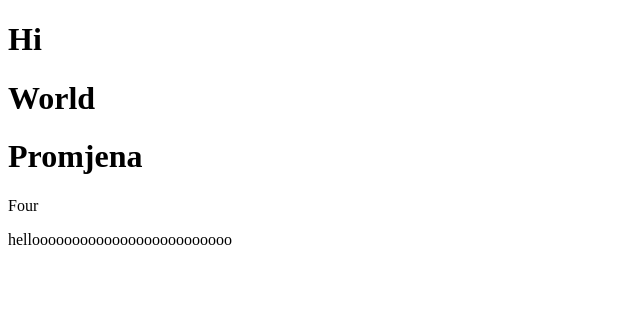
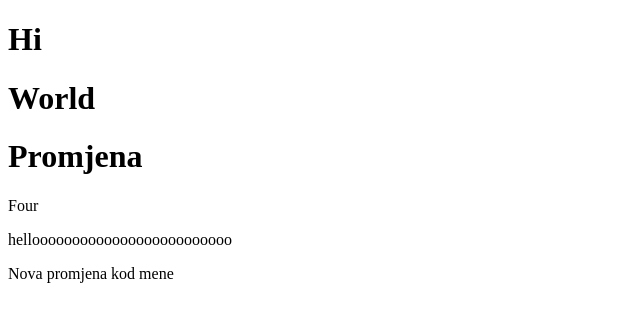
Before and after one commit to dexinho/gitPractice, a plain HTML site: page index.html in a window 1280 px wide. Shown: the whole page, without its empty margins (0-640 px from the left). Drawn offline with Linux system fonts and the light colour scheme.

Commit message:
pravim novi konflikt

```diff
--- a/index.html
+++ b/index.html
@@ -11,5 +11,6 @@
     <h1>Promjena</h1>
     <p>Four</p>
     <p>hellooooooooooooooooooooooooo</p>
+    <p>Nova promjena kod mene</p>
 </body>
 </html>
```
